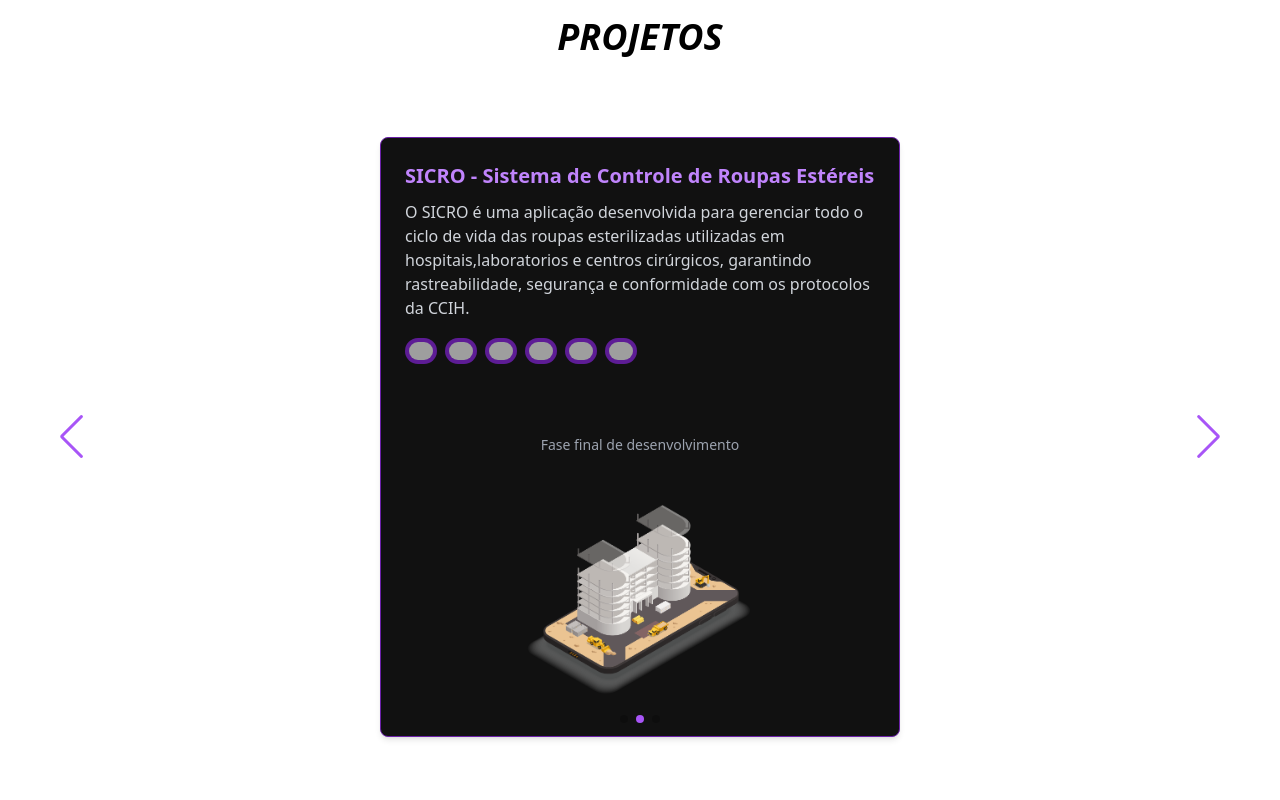
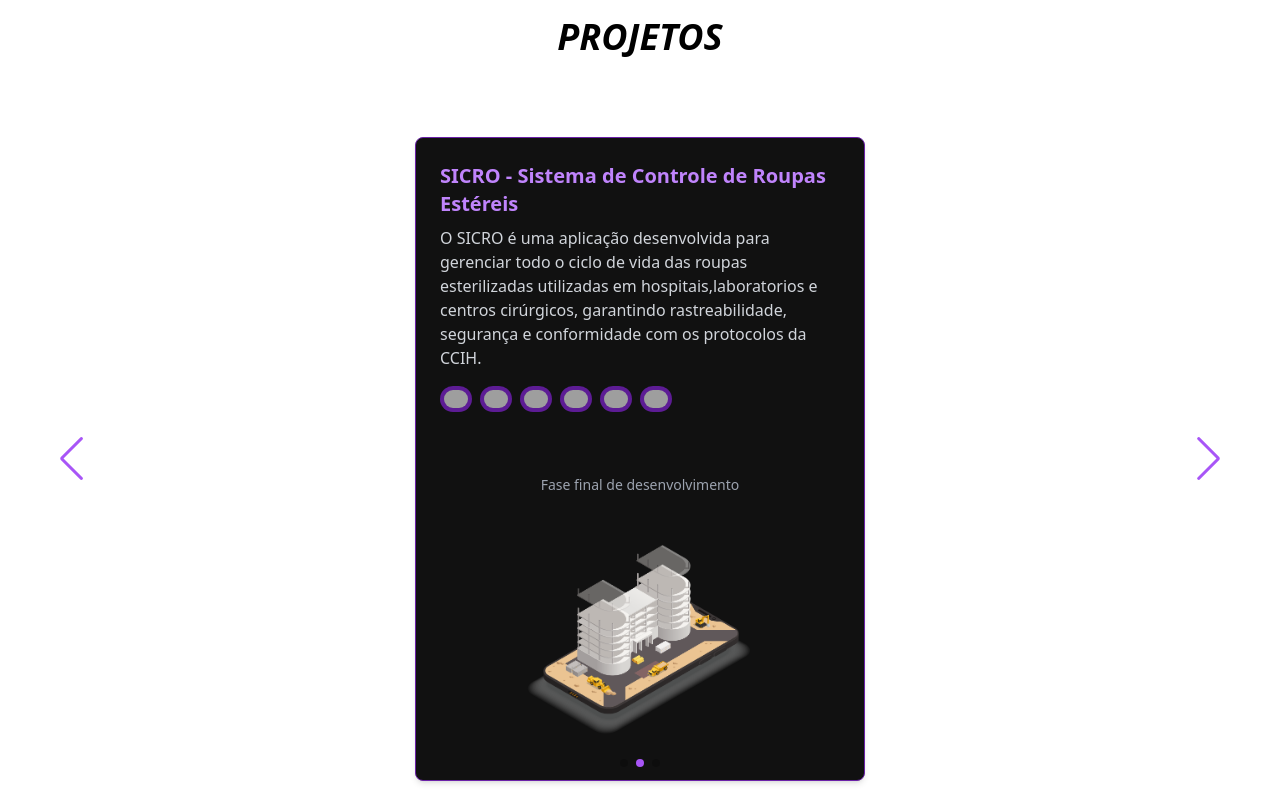
Before and after one commit to lucasvrmoreira/meu-portfolio, a React (Create React App) app: page / in a window 1280 px wide. Shown: the part 3020-3820 px from the top of the page. Built offline with nearby package versions, Linux system fonts and the light colour scheme; grey boxes are pictures that could not be loaded.

Commit message:
ajuste lottie cortando no git

```diff
--- a/src/components/Projetos.jsx
+++ b/src/components/Projetos.jsx
@@ -229,8 +229,9 @@ export default function Projetos() {
             {projetos.map((projeto, index) => (
               <SwiperSlide key={index}>
                 {/* 👇 limita o tamanho do card, deixando-o "menor" e centralizado */}
-                <div className="max-w-[420px] md:max-w-[520px] mx-auto">
+                <div className="max-w-[350px] md:max-w-[450px] mx-auto">
                   <div className="bg-[#111] p-6 rounded-lg shadow-md border border-purple-800 hover:scale-105 transition-transform duration-300 min-h-[600px] flex flex-col justify-between">
+
                     <h3 className="text-xl font-bold text-purple-400 mb-2">{projeto.nome}</h3>
                     <p className="text-gray-300 mb-4">{projeto.descricao}</p>
 
@@ -273,15 +274,15 @@ export default function Projetos() {
                       </>
                     )}
 
-                    {/* Animação de manutenção (para projetos em desenvolvimento) */}
-                    {/* Animação de manutenção (para projetos em desenvolvimento) */}
+                    {/* Animação de manutenção */}
                     {projeto.mostrarManutencao && (
-                      <div className="pt-4 flex justify-center items-center min-h-[320px] overflow-visible">
-                        <div className="w-[250px] h-[250px]">
+                      <div className="relative pt-4 flex justify-center items-center min-h-[320px] overflow-visible">
+                        <div className="w-[250px] h-[250px] relative -top-1 -left-19">
                           <AnimacaoManutencao />
                         </div>
                       </div>
                     )}
+
 
 
                   </div>
```
